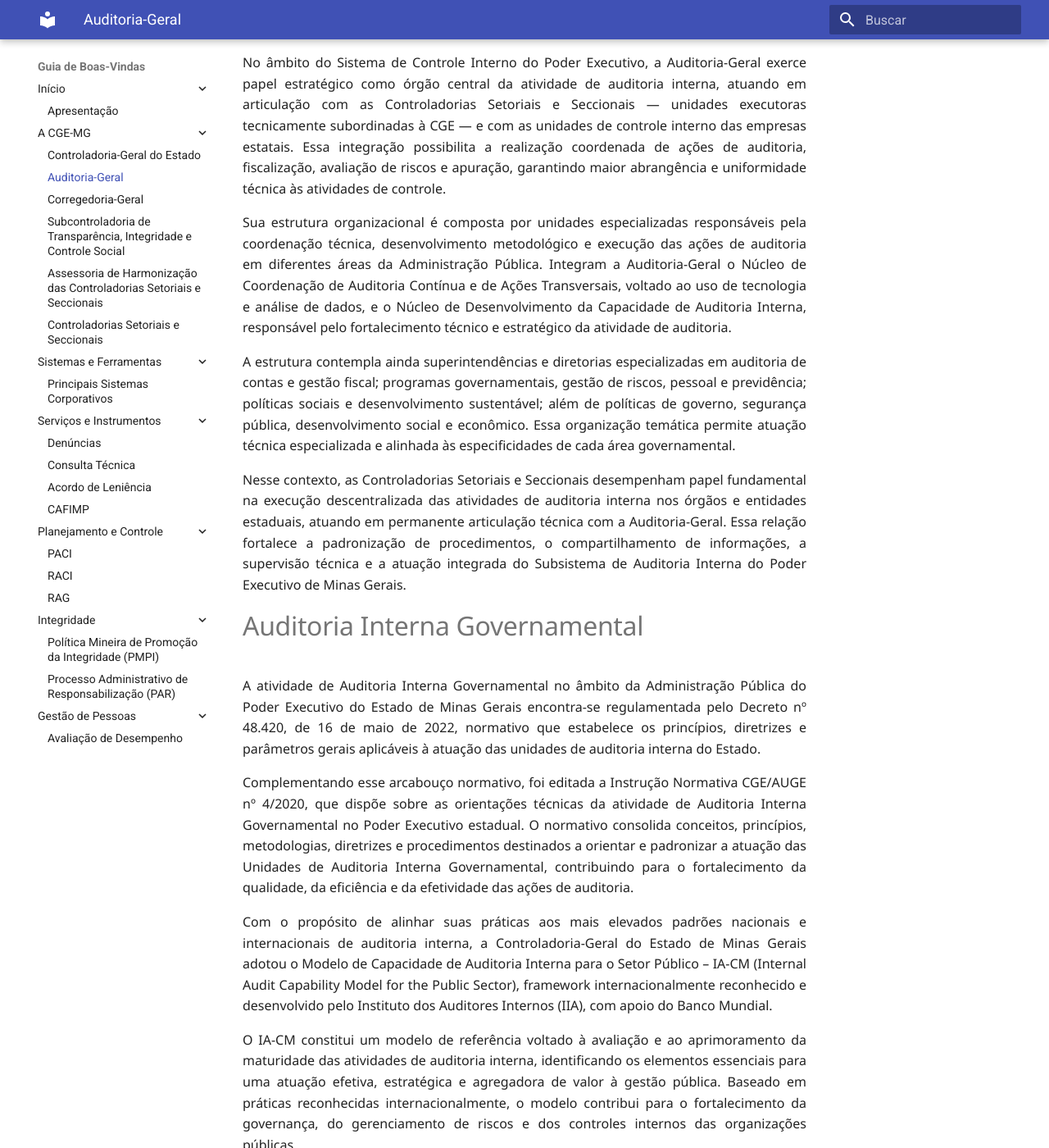
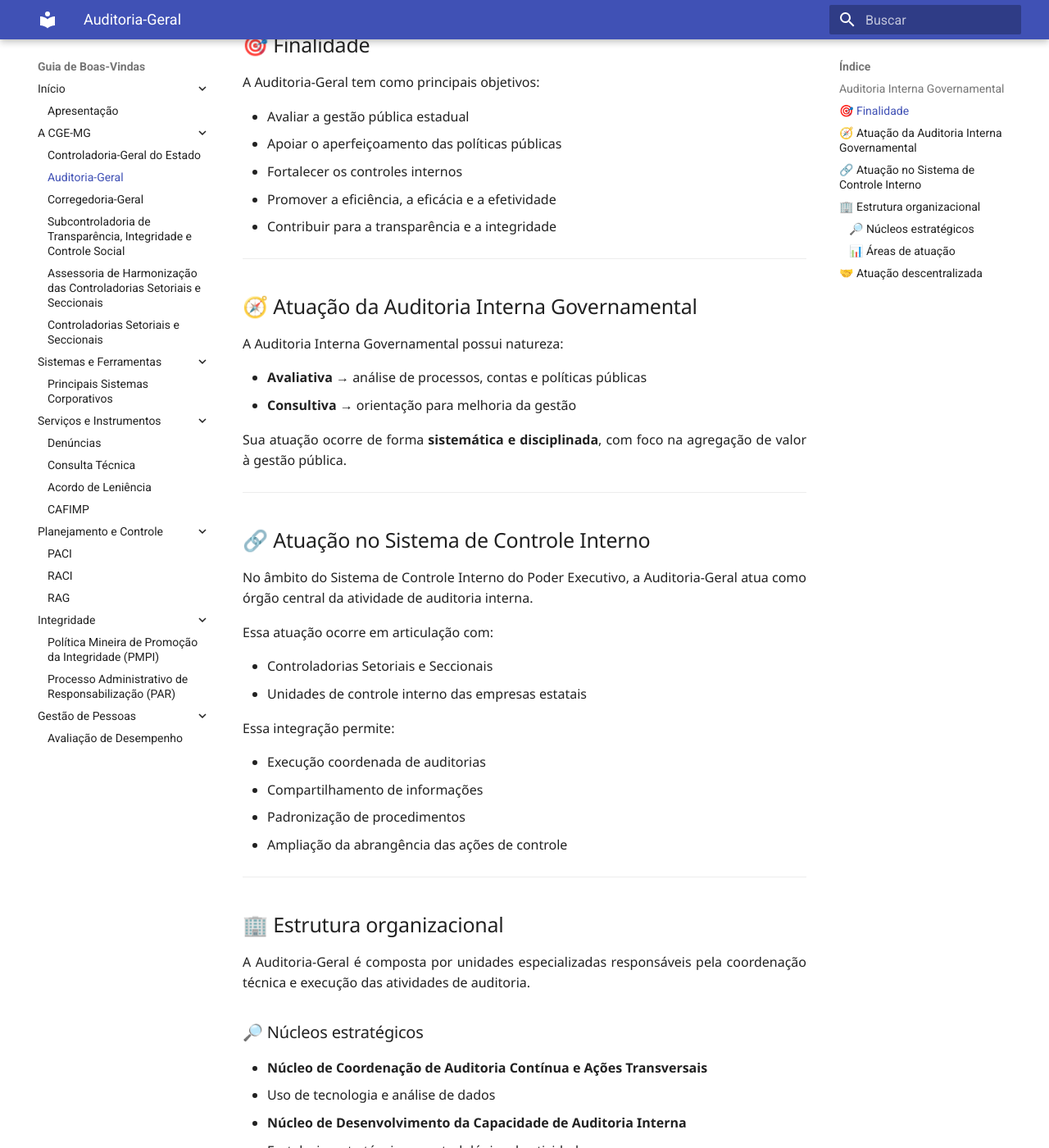
Before and after one commit to CGEMG-AHCS/guia-de-boas-vindas, an MkDocs documentation site: the page built from docs/auge.md, in a window 1280 px wide and 1400 px high, scrolled down 429 px. Shown: the whole window at 82% size. Built offline with MkDocs 1.6.1 and Material for MkDocs 9.7.7, drawn with Linux system fonts in a browser that asks for light colours; some of the changed text lies outside the part shown.

Commit message:
Update auge.md

```diff
--- a/docs/auge.md
+++ b/docs/auge.md
@@ -1,35 +1,155 @@
 # Auditoria-Geral
+## Auditoria Interna Governamental
 
-A Auditoria-Geral constitui uma das macrofunções da Controladoria-Geral do Estado de Minas Gerais, sendo responsável pela coordenação e execução das atividades de Auditoria Interna Governamental no âmbito do Poder Executivo estadual. Sua atuação é orientada pelos princípios da independência, objetividade, integridade e melhoria contínua da gestão pública, contribuindo para o fortalecimento da governança, do gerenciamento de riscos e dos controles internos da Administração Pública.
+A **Auditoria-Geral** constitui uma das macrofunções da **Controladoria-Geral do Estado de Minas Gerais (CGE-MG)**, sendo responsável pela coordenação e execução das atividades de **Auditoria Interna Governamental** no âmbito do Poder Executivo estadual.
 
-A atividade de Auditoria Interna Governamental possui natureza avaliativa e consultiva, atuando de forma sistemática e disciplinada na análise de processos, programas, contas, políticas públicas e estruturas de controle. Seu objetivo é agregar valor à gestão pública, promovendo maior eficiência, efetividade, transparência e conformidade na aplicação dos recursos públicos.
+Sua atuação é orientada pelos princípios da **independência, objetividade, integridade e melhoria contínua**, contribuindo para o fortalecimento da governança, do gerenciamento de riscos e dos controles internos da Administração Pública.
 
-No âmbito do Sistema de Controle Interno do Poder Executivo, a Auditoria-Geral exerce papel estratégico como órgão central da atividade de auditoria interna, atuando em articulação com as Controladorias Setoriais e Seccionais — unidades executoras tecnicamente subordinadas à CGE — e com as unidades de controle interno das empresas estatais. Essa integração possibilita a realização coordenada de ações de auditoria, fiscalização, avaliação de riscos e apuração, garantindo maior abrangência e uniformidade técnica às atividades de controle.
+---
 
-Sua estrutura organizacional é composta por unidades especializadas responsáveis pela coordenação técnica, desenvolvimento metodológico e execução das ações de auditoria em diferentes áreas da Administração Pública. Integram a Auditoria-Geral o Núcleo de Coordenação de Auditoria Contínua e de Ações Transversais, voltado ao uso de tecnologia e análise de dados, e o Núcleo de Desenvolvimento da Capacidade de Auditoria Interna, responsável pelo fortalecimento técnico e estratégico da atividade de auditoria.
+## 🎯 Finalidade
 
-A estrutura contempla ainda superintendências e diretorias especializadas em auditoria de contas e gestão fiscal; programas governamentais, gestão de riscos, pessoal e previdência; políticas sociais e desenvolvimento sustentável; além de políticas de governo, segurança pública, desenvolvimento social e econômico. Essa organização temática permite atuação técnica especializada e alinhada às especificidades de cada área governamental.
+A Auditoria-Geral tem como principais objetivos:
 
-Nesse contexto, as Controladorias Setoriais e Seccionais desempenham papel fundamental na execução descentralizada das atividades de auditoria interna nos órgãos e entidades estaduais, atuando em permanente articulação técnica com a Auditoria-Geral. Essa relação fortalece a padronização de procedimentos, o compartilhamento de informações, a supervisão técnica e a atuação integrada do Subsistema de Auditoria Interna do Poder Executivo de Minas Gerais.
+- Avaliar a gestão pública estadual
+- Apoiar o aperfeiçoamento das políticas públicas
+- Fortalecer os controles internos
+- Promover a eficiência, a eficácia e a efetividade
+- Contribuir para a transparência e a integridade
 
+---
+
+## 🧭 Atuação da Auditoria Interna Governamental
+
+A Auditoria Interna Governamental possui natureza:
+
+- **Avaliativa** → análise de processos, contas e políticas públicas
+- **Consultiva** → orientação para melhoria da gestão
+
+Sua atuação ocorre de forma **sistemática e disciplinada**, com foco na agregação de valor à gestão pública.
+
+---
+
+## 🔗 Atuação no Sistema de Controle Interno
+
+No âmbito do Sistema de Controle Interno do Poder Executivo, a Auditoria-Geral atua como órgão central da atividade de auditoria interna.
+
+Essa atuação ocorre em articulação com:
+
+- Controladorias Setoriais e Seccionais
+- Unidades de controle interno das empresas estatais
+
+Essa integração permite:
+
+- Execução coordenada de auditorias
+- Compartilhamento de informações
+- Padronização de procedimentos
+- Ampliação da abrangência das ações de controle
+
+---
+
+## 🏢 Estrutura organizacional
+
+A Auditoria-Geral é composta por unidades especializadas responsáveis pela coordenação técnica e execução das atividades de auditoria.
+
+### 🔎 Núcleos estratégicos
+
+- **Núcleo de Coordenação de Auditoria Contínua e Ações Transversais**
+  - Uso de tecnologia e análise de dados
+
+- **Núcleo de Desenvolvimento da Capacidade de Auditoria Interna**
+  - Fortalecimento técnico e metodológico da atividade
+
+---
+
+### 📊 Áreas de atuação
+
+A estrutura contempla unidades especializadas nas seguintes áreas:
+
+- Auditoria de contas e gestão fiscal
+- Programas governamentais
+- Gestão de riscos, pessoal e previdência
+- Políticas sociais e desenvolvimento sustentável
+- Políticas de governo, segurança pública e desenvolvimento econômico
+
+---
+
+## 🤝 Atuação descentralizada
+
+As **Controladorias Setoriais e Seccionais** desempenham papel fundamental na execução das atividades de auditoria nos órgãos e entidades estaduais.
+
+Essa relação garante:
+
+- Padronização metodológica
+- Supervisão técnica
+- Integração das ações de auditoria
+- Fortalecimento do subsistema de auditoria interna
+
+---
 
 # Auditoria Interna Governamental
+## Normas, diretrizes e boas práticas
 
-A atividade de Auditoria Interna Governamental no âmbito da Administração Pública do Poder Executivo do Estado de Minas Gerais encontra-se regulamentada pelo Decreto nº 48.420, de 16 de maio de 2022, normativo que estabelece os princípios, diretrizes e parâmetros gerais aplicáveis à atuação das unidades de auditoria interna do Estado.
+A atividade de Auditoria Interna Governamental no Estado de Minas Gerais é regulamentada por normativos que estabelecem princípios, diretrizes e procedimentos.
 
-Complementando esse arcabouço normativo, foi editada a Instrução Normativa CGE/AUGE nº 4/2020, que dispõe sobre as orientações técnicas da atividade de Auditoria Interna Governamental no Poder Executivo estadual. O normativo consolida conceitos, princípios, metodologias, diretrizes e procedimentos destinados a orientar e padronizar a atuação das Unidades de Auditoria Interna Governamental, contribuindo para o fortalecimento da qualidade, da eficiência e da efetividade das ações de auditoria.
+---
 
-Com o propósito de alinhar suas práticas aos mais elevados padrões nacionais e internacionais de auditoria interna, a Controladoria-Geral do Estado de Minas Gerais adotou o Modelo de Capacidade de Auditoria Interna para o Setor Público – IA-CM (Internal Audit Capability Model for the Public Sector), framework internacionalmente reconhecido e desenvolvido pelo Instituto dos Auditores Internos (IIA), com apoio do Banco Mundial.
+## 📜 Marco normativo
 
-O IA-CM constitui um modelo de referência voltado à avaliação e ao aprimoramento da maturidade das atividades de auditoria interna, identificando os elementos essenciais para uma atuação efetiva, estratégica e agregadora de valor à gestão pública. Baseado em práticas reconhecidas internacionalmente, o modelo contribui para o fortalecimento da governança, do gerenciamento de riscos e dos controles internos das organizações públicas.
+- Decreto nº 48.420, de 16 de maio de 2022
+- Instrução Normativa CGE/AUGE nº 4/2020
 
-Como reconhecimento dos avanços institucionais alcançados na consolidação e no aprimoramento da atividade de auditoria interna governamental, a CGE-MG recebeu, em 24 de setembro de 2025, a certificação simbólica de Nível 3 do IA-CM, durante o 21º Encontro Nacional de Controle Interno. A certificação foi concedida pelo Conselho Nacional de Controle Interno (Conaci), instituição responsável pela validação da metodologia no Brasil.
+Esses normativos definem:
 
+- Princípios da auditoria interna
+- Diretrizes técnicas
+- Metodologias e procedimentos
+- Padrões de atuação
 
-# Legislação e Orientações Normativas
+---
 
-O conjunto de normativos, diretrizes, manuais e materiais orientativos relacionados à atividade de Auditoria Interna Governamental no âmbito da Administração Pública do Poder Executivo do Estado de Minas Gerais encontra-se disponível em página específica do portal oficial da Controladoria-Geral do Estado.
+## 🌍 Modelo de Capacidade de Auditoria (IA-CM)
 
-O conteúdo pode ser acessado por meio da área dedicada à Auditoria Interna Governamental, disponível na página inicial do sítio eletrônico da CGE, reunindo referências técnicas e instrumentos de apoio destinados à padronização, ao fortalecimento e ao aperfeiçoamento contínuo das atividades de auditoria interna no âmbito estadual.
+A CGE-MG adota o **IA-CM (Internal Audit Capability Model)**, modelo internacional reconhecido, desenvolvido pelo Instituto dos Auditores Internos (IIA), com apoio do Banco Mundial.
 
-Clique na Seção temática ["Auditoria Interna Governamental"](https://cge.mg.gov.br/) do portal da CGE-MG e conheça o conjunto de conteúdos, normativos, orientações, publicações e sistemas relacionados à atividade de auditoria interna.
+### 🎯 Objetivos do IA-CM
+
+- Avaliar a maturidade da auditoria interna
+- Identificar oportunidades de melhoria
+- Fortalecer a atuação estratégica da auditoria
+- Alinhar práticas a padrões internacionais
+
+---
+
+## 🏆 Reconhecimento institucional
+
+Como resultado do aprimoramento contínuo da atividade de auditoria interna:
+
+- A CGE-MG alcançou o **Nível 3 do IA-CM**
+- Reconhecimento concedido pelo **Conaci**
+- Data: 24 de setembro de 2025
+
+Esse reconhecimento evidencia o avanço institucional e a qualidade da atividade de auditoria no Estado.
+
+---
+
+## 📎 Legislação e orientações
+
+O conjunto de normativos, manuais e orientações técnicas encontra-se disponível no portal institucional da CGE-MG.
+
+🔗 **Acesso:**
+- https://www.cge.mg.gov.br/
+
+👉 Consulte a seção **Auditoria Interna Governamental** para acessar conteúdos, documentos e instrumentos de apoio.
+
+---
+
+## 📌 Orientações
+
+!!! note "Importante"
+    A Auditoria-Geral exerce papel estratégico no fortalecimento da governança e no aprimoramento contínuo da gestão pública estadual.
+
+!!! tip "Boa prática"
+    Recomenda-se o acompanhamento dos normativos e orientações técnicas para atuação alinhada aos padrões institucionais e internacionais.
+
+---
```
